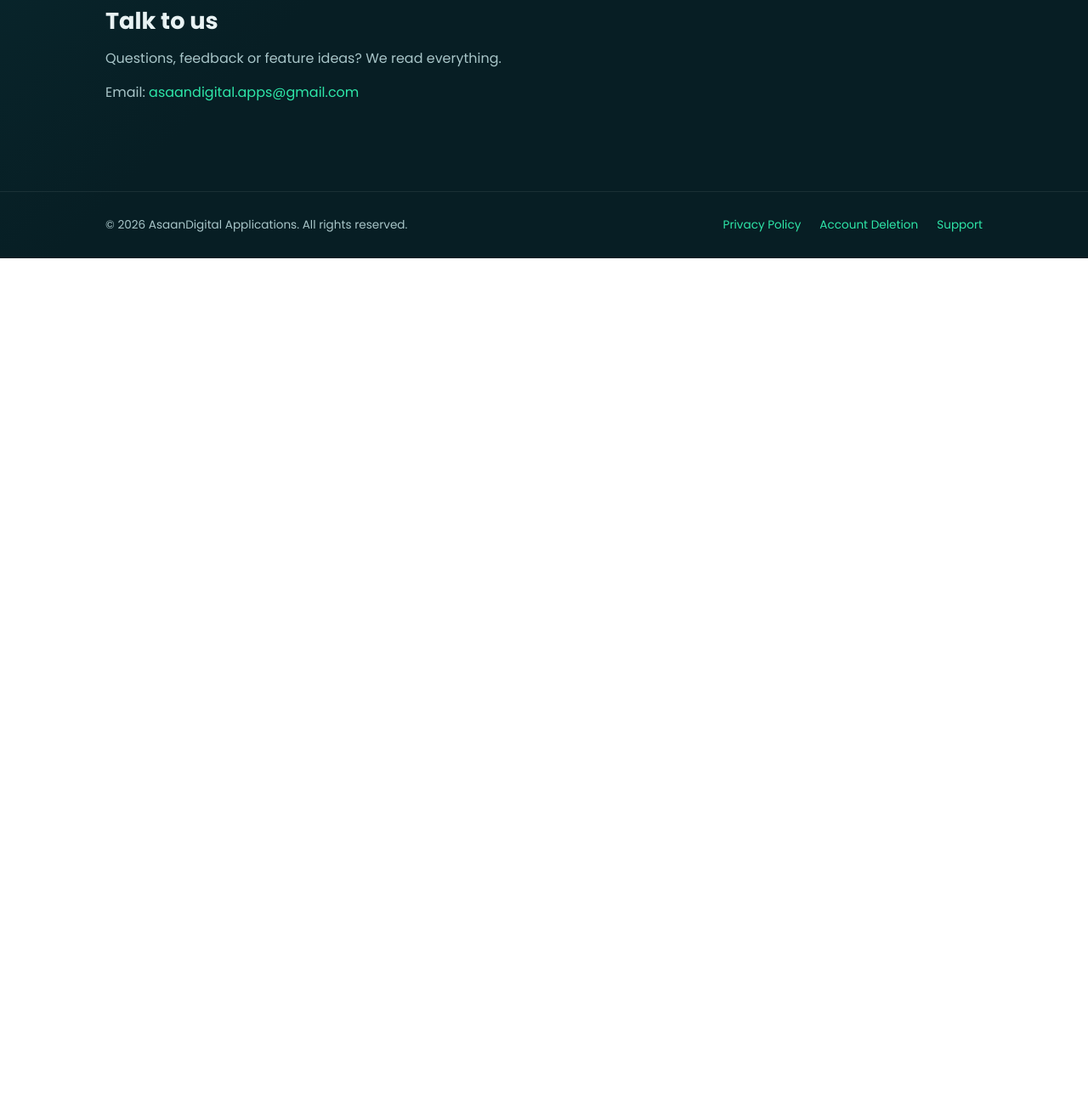
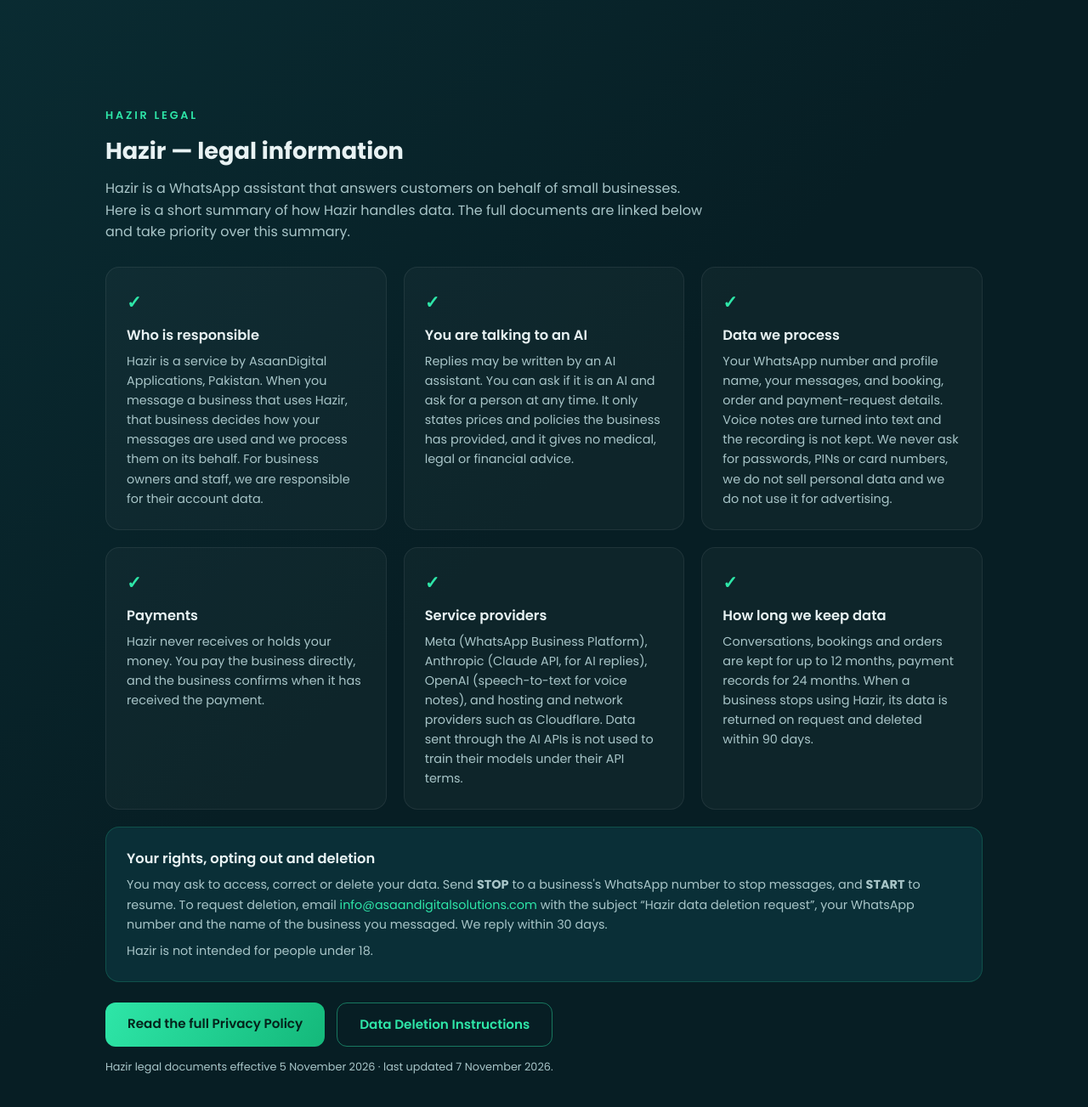
Before and after one commit to asaandigitalapps-prog/asaandigitalapps-prog.github.io, a plain HTML site: page index.html in a window 1280 px wide. Shown: the part 1453-2756 px from the top of the page at 85% size. Before the commit the page ends 1757 px from the top, so only its background shows below. Drawn offline with Linux system fonts and the light colour scheme.

Commit message:
Adding Hazir AI Solution
Adding Hazir AI Solution

```diff
--- a/index.html
+++ b/index.html
@@ -4,7 +4,7 @@
 <meta charset="UTF-8">
 <meta name="viewport" content="width=device-width, initial-scale=1.0">
 <title>AsaanDigital Applications — Business made asaan</title>
-<meta name="description" content="AsaanDigital Applications builds simple, powerful business apps for Pakistani entrepreneurs. Khata, udhaar, invoicing, qist, kameti and more — made asaan.">
+<meta name="description" content="AsaanDigital Applications builds simple, powerful business apps for Pakistani entrepreneurs. Khata, udhaar, invoicing, qist, kameti, WhatsApp AI assistants and more — made asaan.">
 <link rel="preconnect" href="https://fonts.googleapis.com">
 <link rel="preconnect" href="https://fonts.gstatic.com" crossorigin>
 <link href="https://fonts.googleapis.com/css2?family=Poppins:wght@400;500;600;700;800&display=swap" rel="stylesheet">
@@ -74,12 +74,27 @@
   .chips{margin-top:12px;display:flex;flex-wrap:wrap;gap:8px}
   .chip{font-size:.78rem;color:var(--mint);border:1px solid rgba(46,230,168,.35);border-radius:999px;padding:4px 12px}
 
+  /* clickable app tile (Hazir) */
+  a.app-card{color:inherit;transition:transform .15s ease,border-color .15s ease,box-shadow .15s ease}
+  a.app-card:hover{text-decoration:none;transform:translateY(-3px);border-color:rgba(46,230,168,.55);box-shadow:0 14px 40px rgba(46,230,168,.12)}
+  a.app-card:focus-visible{outline:2px solid var(--mint);outline-offset:3px}
+  .app-card + .app-card{margin-top:20px}
+
   /* features */
   .grid{margin-top:28px;display:grid;grid-template-columns:repeat(3,1fr);gap:20px}
   .feat{background:rgba(255,255,255,.03);border:1px solid rgba(255,255,255,.07);border-radius:16px;padding:24px}
   .feat .tick{color:var(--mint);font-size:1.3rem;font-weight:800}
   .feat h3{font-size:1.02rem;font-weight:600;margin:10px 0 6px}
   .feat p{color:var(--grey-soft);font-size:.9rem}
+
+  /* legal */
+  .legal-intro{color:var(--grey-soft);max-width:44rem;margin-top:10px}
+  .legal-box{margin-top:20px;background:var(--teal-card);border:1px solid rgba(46,230,168,.18);border-radius:16px;padding:24px}
+  .legal-box h3{font-size:1.02rem;font-weight:600;margin-bottom:6px}
+  .legal-box p{color:var(--grey-soft);font-size:.9rem}
+  .legal-box p + p{margin-top:8px}
+  .legal-actions{margin-top:24px;display:flex;gap:14px;flex-wrap:wrap}
+  .legal-date{margin-top:14px;color:var(--grey-soft);font-size:.8rem}
 
   /* contact / footer */
   .contact p{color:var(--grey-soft);max-width:36rem;margin-top:10px}
@@ -114,6 +129,7 @@
     <div class="navlinks">
       <a href="#apps">Our apps</a>
       <a href="#why">Why AsaanDigital</a>
+      <a href="#hazir-legal">Hazir legal</a>
       <a href="#contact">Contact</a>
     </div>
   </nav>
@@ -127,7 +143,7 @@
       <p class="lead">AsaanDigital Applications builds simple, powerful tools for Pakistani shopkeepers, traders and entrepreneurs — khata, udhaar, invoicing, qist, kameti and more. No complicated setup. No accounting degree required.</p>
       <div class="cta">
         <a class="btn btn-mint" href="#apps">See our apps</a>
-        <a class="btn btn-ghost" href="mailto:asaandigital.apps@gmail.com">Get in touch</a>
+        <a class="btn btn-ghost" href="mailto:info@asaandigitalsolutions.com">Get in touch</a>
       </div>
     </div>
     <div class="hero-mark">
@@ -144,7 +160,19 @@
 
   <section id="apps">
     <span class="eyebrow">Our apps</span>
-    <h2>Made in Pakistan, for Pakistan</h2>
+
+    <a class="app-card" href="https://hazir.asaandigitalsolutions.com/" target="_blank" rel="noopener" aria-label="Open Hazir — WhatsApp AI Assistant for businesses">
+      <div class="app-icon"><span>H</span></div>
+      <div>
+        <h3>Hazir — WhatsApp AI Assistant</h3>
+        <p class="tagline">An AI assistant for your WhatsApp Business number. Hazir answers customers, shares prices, takes bookings and orders, and hands over to your staff when needed.</p>
+        <div class="chips">
+          <span class="chip">WhatsApp</span><span class="chip">AI replies</span><span class="chip">Bookings</span>
+          <span class="chip">Orders</span><span class="chip">Payments</span><span class="chip">Staff handover</span>
+        </div>
+      </div>
+      <span class="btn btn-mint">Open Hazir</span>
+    </a>
 
     <div class="app-card">
       <div class="app-icon"><span>K</span></div>
@@ -182,12 +210,63 @@
     </div>
   </section>
 
+  <section id="hazir-legal">
+    <span class="eyebrow">Hazir legal</span>
+    <h2>Hazir — legal information</h2>
+    <p class="legal-intro">Hazir is a WhatsApp assistant that answers customers on behalf of small businesses. Here is a short summary of how Hazir handles data. The full documents are linked below and take priority over this summary.</p>
+
+    <div class="grid">
+      <div class="feat">
+        <div class="tick">&#10003;</div>
+        <h3>Who is responsible</h3>
+        <p>Hazir is a service by AsaanDigital Applications, Pakistan. When you message a business that uses Hazir, that business decides how your messages are used and we process them on its behalf. For business owners and staff, we are responsible for their account data.</p>
+      </div>
+      <div class="feat">
+        <div class="tick">&#10003;</div>
+        <h3>You are talking to an AI</h3>
+        <p>Replies may be written by an AI assistant. You can ask if it is an AI and ask for a person at any time. It only states prices and policies the business has provided, and it gives no medical, legal or financial advice.</p>
+      </div>
+      <div class="feat">
+        <div class="tick">&#10003;</div>
+        <h3>Data we process</h3>
+        <p>Your WhatsApp number and profile name, your messages, and booking, order and payment-request details. Voice notes are turned into text and the recording is not kept. We never ask for passwords, PINs or card numbers, we do not sell personal data and we do not use it for advertising.</p>
+      </div>
+      <div class="feat">
+        <div class="tick">&#10003;</div>
+        <h3>Payments</h3>
+        <p>Hazir never receives or holds your money. You pay the business directly, and the business confirms when it has received the payment.</p>
+      </div>
+      <div class="feat">
+        <div class="tick">&#10003;</div>
+        <h3>Service providers</h3>
+        <p>Meta (WhatsApp Business Platform), Anthropic (Claude API, for AI replies), OpenAI (speech-to-text for voice notes), and hosting and network providers such as Cloudflare. Data sent through the AI APIs is not used to train their models under their API terms.</p>
+      </div>
+      <div class="feat">
+        <div class="tick">&#10003;</div>
+        <h3>How long we keep data</h3>
+        <p>Conversations, bookings and orders are kept for up to 12 months, payment records for 24 months. When a business stops using Hazir, its data is returned on request and deleted within 90 days.</p>
+      </div>
+    </div>
+
+    <div class="legal-box">
+      <h3>Your rights, opting out and deletion</h3>
+      <p>You may ask to access, correct or delete your data. Send <strong>STOP</strong> to a business's WhatsApp number to stop messages, and <strong>START</strong> to resume. To request deletion, email <a href="mailto:info@asaandigitalsolutions.com?subject=Hazir%20data%20deletion%20request">info@asaandigitalsolutions.com</a> with the subject &ldquo;Hazir data deletion request&rdquo;, your WhatsApp number and the name of the business you messaged. We reply within 30 days.</p>
+      <p>Hazir is not intended for people under 18.</p>
+    </div>
+
+    <div class="legal-actions">
+      <a class="btn btn-mint" href="https://asaandigitalapps-prog.github.io/hazir-legal/privacy.html" target="_blank" rel="noopener">Read the full Privacy Policy</a>
+      <a class="btn btn-ghost" href="https://asaandigitalapps-prog.github.io/hazir-legal/data-deletion.html" target="_blank" rel="noopener">Data Deletion Instructions</a>
+    </div>
+    <p class="legal-date">Hazir legal documents effective 5 November 2026 &middot; last updated 7 November 2026.</p>
+  </section>
+
   <section id="contact" class="contact">
     <span class="eyebrow">Contact</span>
     <h2>Talk to us</h2>
     <p>Questions, feedback or feature ideas? We read everything.</p>
     <p style="margin-top:14px">
-      Email: <a href="mailto:asaandigital.apps@gmail.com">asaandigital.apps@gmail.com</a>
+      Email: <a href="mailto:info@asaandigitalsolutions.com">info@asaandigitalsolutions.com</a>
     </p>
   </section>
 
@@ -199,7 +278,9 @@
     <div class="links">
       <a href="https://asaandigitalapps-prog.github.io/karobar360-privacy-policy/">Privacy Policy</a>
       <a href="https://asaandigitalapps-prog.github.io/karobar360-privacy-policy/account-deletion.html">Account Deletion</a>
-      <a href="mailto:asaandigital.apps@gmail.com">Support</a>
+      <a href="https://asaandigitalapps-prog.github.io/hazir-legal/privacy.html">Hazir Privacy</a>
+      <a href="https://asaandigitalapps-prog.github.io/hazir-legal/data-deletion.html">Hazir Data Deletion</a>
+      <a href="mailto:info@asaandigitalsolutions.com">Support</a>
     </div>
   </div>
 </footer>
```
